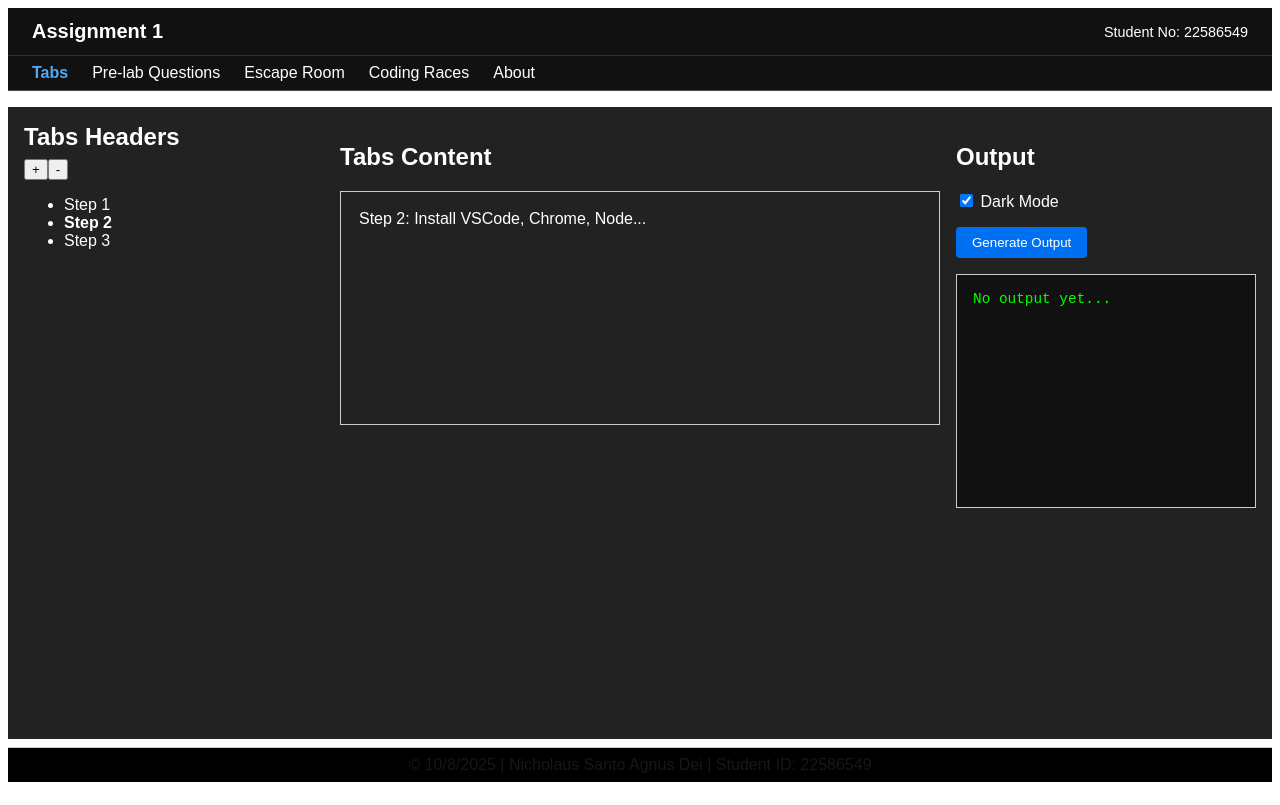
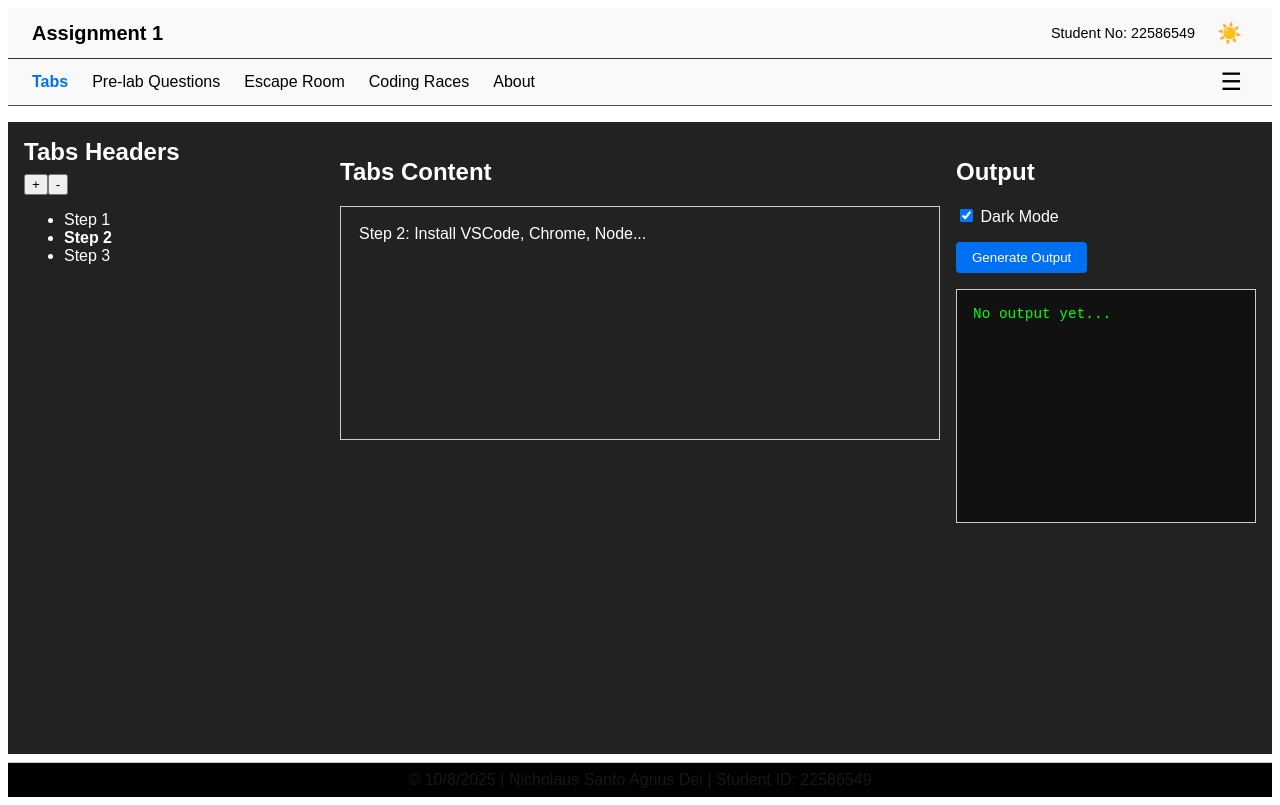
Before and after one commit to SAD-Nich/CloudBased-Web-Application, a Next.js app: page / in a window 1280 px wide. Built offline with nearby package versions, Linux system fonts and the light colour scheme.

Commit message:
moved dark mode toggle to header

```diff
--- a/components/Header.tsx
+++ b/components/Header.tsx
@@ -4,7 +4,13 @@ import Link from "next/link";
 import { useState } from "react";
 import { usePathname } from "next/navigation";
 
-export default function Header() {
+export default function Header({
+  darkMode,
+  setDarkMode,
+}: {
+  darkMode: boolean;
+  setDarkMode: (val: boolean) => void;
+}) {
   const [menuOpen, setMenuOpen] = useState(false);
   const pathname = usePathname();
 
@@ -19,13 +25,14 @@ export default function Header() {
   return (
     <header
       style={{
-        borderBottom: "1px solid #4d4d4dff",
+        borderBottom: "1px solid #4d4d4d",
         marginBottom: "1rem",
-        background: "#111",
-        color: "#fff",
+        background: darkMode ? "#111" : "#f9f9f9",
+        color: darkMode ? "#fff" : "#000",
+        transition: "background 0.3s ease, color 0.3s ease",
       }}
     >
-      {/* Top Row: Title + Student No. */}
+      {/* Top Row: Title + Student No. + Dark Mode Toggle */}
       <div
         style={{
           display: "flex",
@@ -35,7 +42,22 @@ export default function Header() {
         }}
       >
         <h1 style={{ margin: 0, fontSize: "1.25rem" }}>Assignment 1</h1>
-        <p style={{ margin: 0, fontSize: "0.9rem" }}>Student No: 22586549</p>
+        <div style={{ display: "flex", alignItems: "center", gap: "1rem" }}>
+          <p style={{ margin: 0, fontSize: "0.9rem" }}>Student No: 22586549</p>
+          {/* Dark Mode Toggle */}
+          <button
+            onClick={() => setDarkMode(!darkMode)}
+            style={{
+              background: "none",
+              border: "none",
+              cursor: "pointer",
+              fontSize: "1.25rem",
+            }}
+            title="Toggle Dark Mode"
+          >
+            {darkMode ? "🌙" : "☀️"}
+          </button>
+        </div>
       </div>
 
       {/* Navigation Bar */}
@@ -61,7 +83,14 @@ export default function Header() {
               href={link.href}
               style={{
                 textDecoration: "none",
-                color: pathname === link.href ? "#4dabf7" : "#fff",
+                color:
+                  pathname === link.href
+                    ? darkMode
+                      ? "#4dabf7"
+                      : "#0070f3"
+                    : darkMode
+                    ? "#fff"
+                    : "#000",
                 fontWeight: pathname === link.href ? "bold" : "normal",
                 transition: "color 0.2s ease",
               }}
@@ -71,7 +100,7 @@ export default function Header() {
           ))}
         </div>
 
-        {/* Hamburger Menu (for mobile) */}
+        {/* Hamburger Menu (visible on mobile) */}
         <button
           onClick={() => setMenuOpen(!menuOpen)}
           style={{
@@ -79,8 +108,8 @@ export default function Header() {
             border: "none",
             fontSize: "1.5rem",
             cursor: "pointer",
-            color: "#fff",
-            display: "none", // hide on desktop
+            color: darkMode ? "#fff" : "#000",
+            display: "block", // show on mobile
           }}
         >
           ☰
@@ -95,7 +124,7 @@ export default function Header() {
             flexDirection: "column",
             padding: "0.75rem 1.5rem",
             borderTop: "1px solid #333",
-            background: "#111",
+            background: darkMode ? "#111" : "#f9f9f9",
           }}
         >
           {navLinks.map((link) => (
@@ -106,7 +135,14 @@ export default function Header() {
               style={{
                 padding: "0.5rem 0",
                 textDecoration: "none",
-                color: pathname === link.href ? "#4dabf7" : "#fff",
+                color:
+                  pathname === link.href
+                    ? darkMode
+                      ? "#4dabf7"
+                      : "#0070f3"
+                    : darkMode
+                    ? "#fff"
+                    : "#000",
                 fontWeight: pathname === link.href ? "bold" : "normal",
               }}
             >
```
